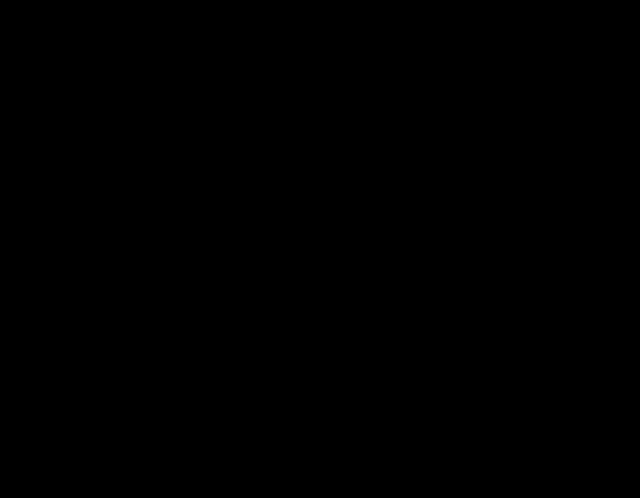
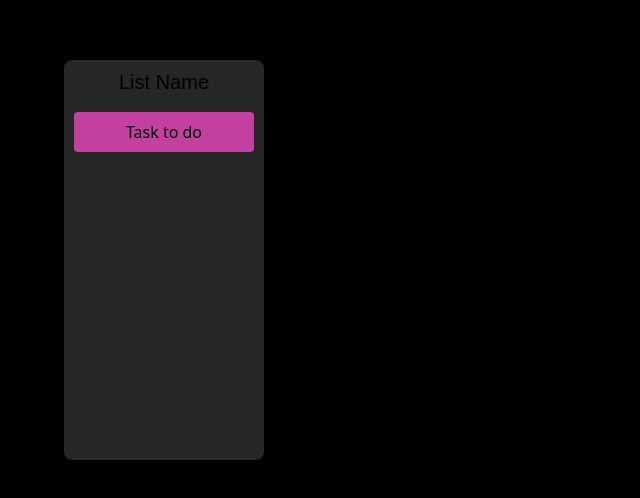
Before and after one commit to FabienCallot/kanban-node-react-app, a React (Create React App) app in the folder client/: page /home in a window 1280 px wide. Shown: the part 144-642 px from the top of the page, without its empty margins (0-640 px from the left). Built offline with nearby package versions, Linux system fonts and the light colour scheme.

Commit message:
add police List component and style

```diff
--- a/client/src/components/App.jsx
+++ b/client/src/components/App.jsx
@@ -139,7 +139,7 @@ function App() {
   };
 
   return (
-    <div className="text-[#FFFFFF]">
+    <div className="text-[#FFFFFF] font-advent">
       <Header />
       <Home />
       {!listsData
--- a/client/src/components/Home.jsx
+++ b/client/src/components/Home.jsx
@@ -1,10 +1,14 @@
 import React from 'react';
+import List from './List';
 
 const Home = () => {
   return (
-    <div className="h-[100vh] w-[100%]">
+    <div className="home-container p-8">
       <div className=" p-4 ">
-        <h2 className="text-3xl mt-40">RoadMap</h2>
+        <h2 className="text-3xl mt-20 mb-10">RoadMap</h2>
+        <div className="home-lists">
+          <List />
+        </div>
       </div>
     </div>
   );
--- /dev/null
+++ b/client/src/components/List.jsx
@@ -0,0 +1,14 @@
+import React from 'react';
+
+const List = () => {
+  return (
+    <div className="bg-[#262626] w-[200px] h-[400px] m-4 rounded-lg">
+      <h3 className="p-2 text-center font-akaya mb-2 text-xl">List Name</h3>
+      <div className="w-[90%] h-10 bg-[#C340A1] mx-auto rounded text-center">
+        <p className="text-just leading-10">Task to do</p>
+      </div>
+    </div>
+  );
+};
+
+export default List;
--- a/client/src/index.css
+++ b/client/src/index.css
@@ -1,6 +1,9 @@
+@tailwind base;
+@tailwind components;
+@tailwind utilities;
+@import url('https://fonts.googleapis.com/css2?family=Akaya+Telivigala&display=swap');
+@import url('https://fonts.googleapis.com/css2?family=Advent+Pro:wght@300;400;600;700&display=swap');
+
 html {
   background-color: black;
   }
-@tailwind base;
-@tailwind components;
-@tailwind utilities;
--- a/client/tailwind.config.js
+++ b/client/tailwind.config.js
@@ -1,8 +1,12 @@
 /** @type {import('tailwindcss').Config} */
 module.exports = {
-  content: ["./src/**/*.{js,jsx,ts,tsx}",],
+  content: ['./src/**/*.{js,jsx,ts,tsx}'],
   theme: {
     extend: {},
+    fontFamily: {
+      akaya: ['Akaya Telivigala', 'sans-serif'],
+      advent: ['Advent Pro', 'sans-serif'],
+    },
   },
   plugins: [],
-}
+};
```
Also changed, not shown: 1 other file (tests, documents, lock files or other folders).
